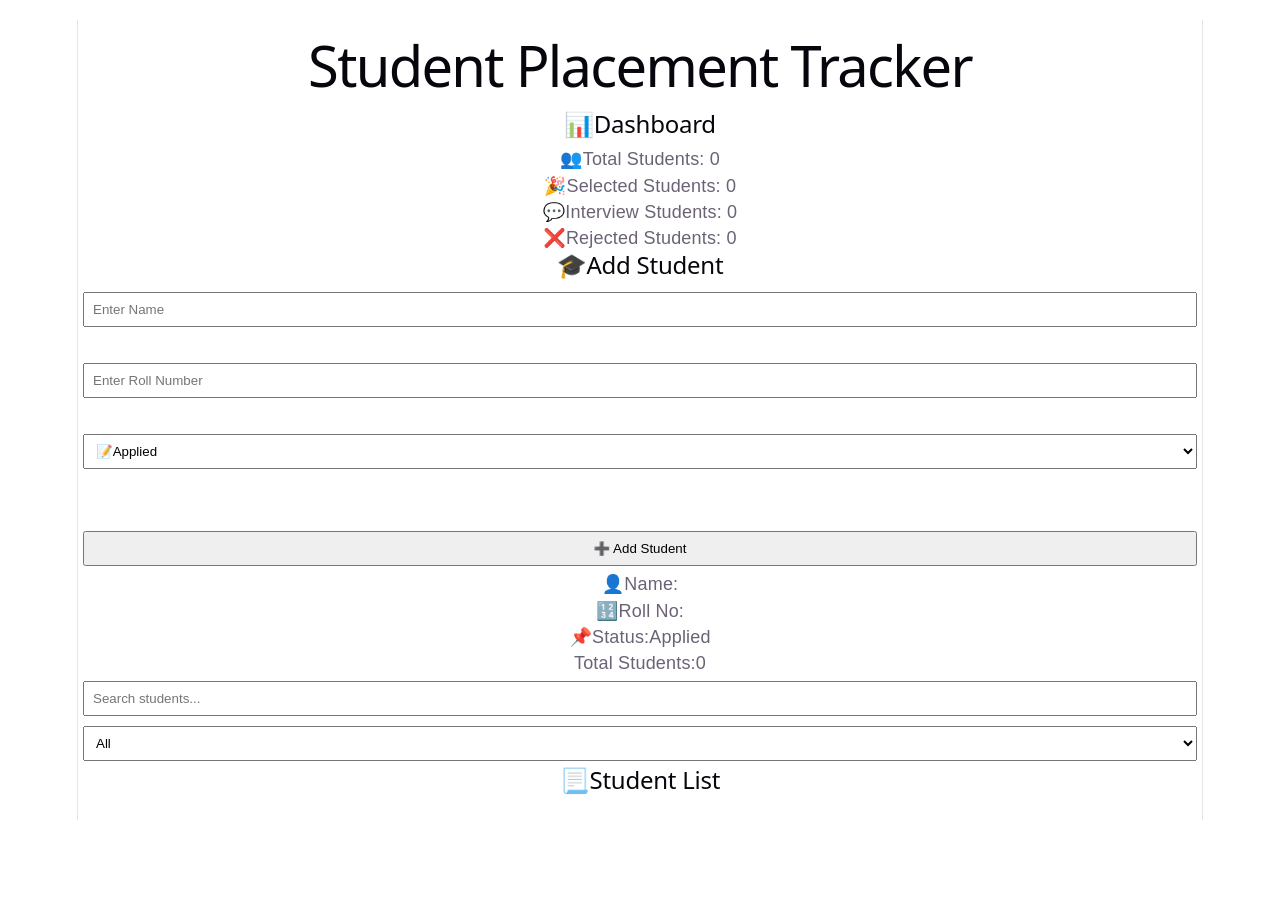
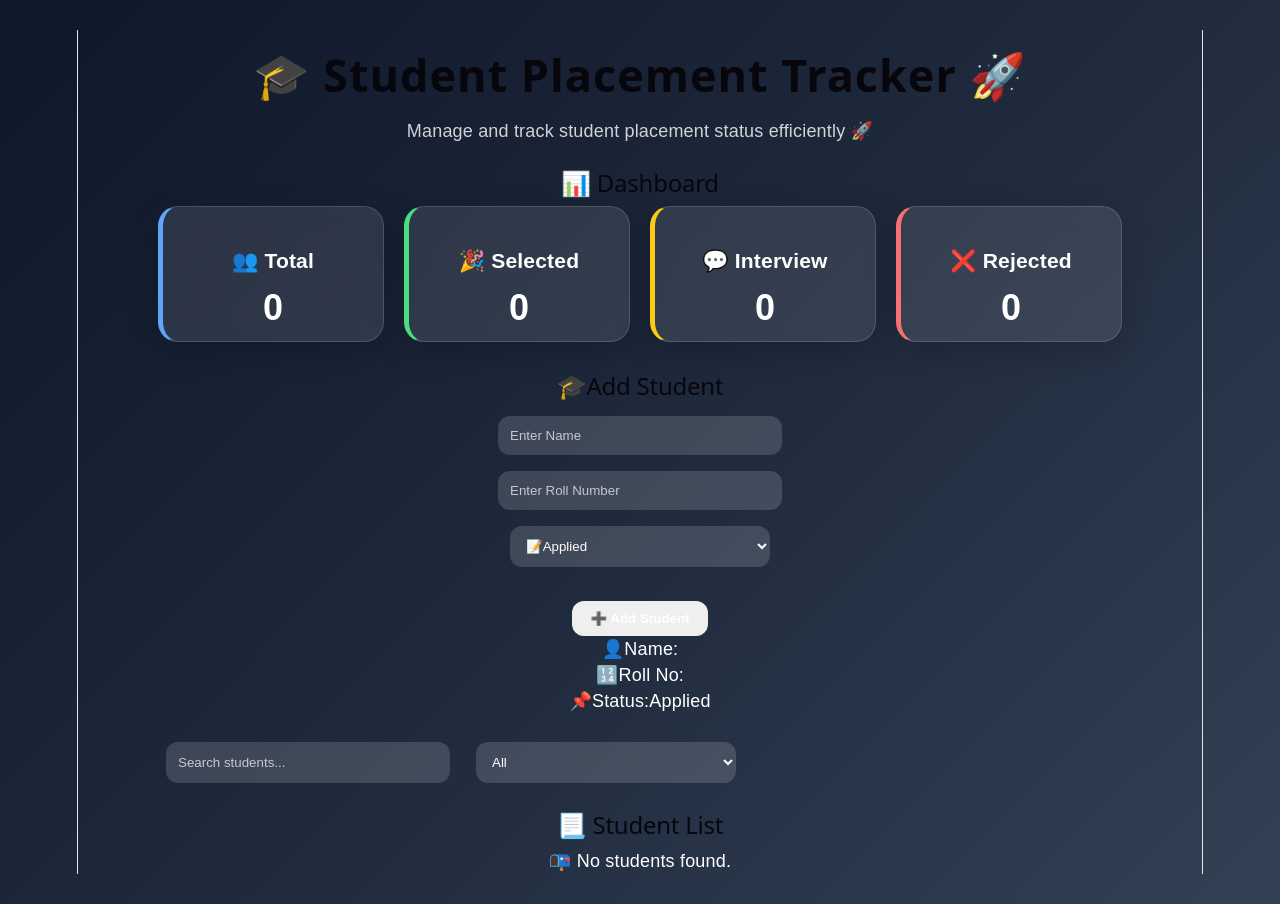
Before and after one commit to revathinilla43/student-placement-tracker, a React (Vite) app: page / in a window 1280 px wide. Before the commit the page ends 840 px from the top, so only its background shows below. Built offline with nearby package versions, Linux system fonts and the light colour scheme.

Commit message:
Final version

```diff
--- a/src/App.css
+++ b/src/App.css
@@ -1,19 +1,177 @@
 body {
-  font-family: Arial, sans-serif;
-  padding: 20px;
+  font-family: "Poppins", sans-serif;
+
+  background: linear-gradient(
+    135deg,
+    #0f172a,
+    #1e293b,
+    #334155
+  );
+
+  min-height: 100vh;
+
+  padding: 30px;
+
+  color: white;
+}
+h1 {
+  text-align: center;
+
+  font-size: 2.5rem;
+
+  font-weight: 800;
+
+  margin-bottom: 30px;
+
+  letter-spacing: 1px;
+}
+.dashboard-cards {
+  display: flex;
+
+  gap: 20px;
+
+  flex-wrap: wrap;
+
+  margin-bottom: 30px;
 }
 
-h1 {
-  text-align: center;
+.card {
+  flex: 1;
+
+  min-width: 180px;
+
+  padding: 20px;
+
+  border-radius: 20px;
+
+  background: rgba(255,255,255,0.1);
+
+  backdrop-filter: blur(12px);
+
+  border: 1px solid rgba(255,255,255,0.15);
+
+  box-shadow: 0 8px 32px rgba(0,0,0,0.2);
+
+  transition: all 0.3s ease;
 }
 
+.card:hover {
+  transform: translateY(-8px) scale(1.03);
+
+  box-shadow: 0 15px 40px rgba(0,0,0,0.3);
+}
+
+.card h3 {
+  font-weight: 600;
+}
+
+.card p {
+  font-size: 2rem;
+
+  font-weight: 800;
+}
+.card:nth-child(1) {
+  border-left: 5px solid #60a5fa;
+}
+
+.card:nth-child(2) {
+  border-left: 5px solid #4ade80;
+}
+
+.card:nth-child(3) {
+  border-left: 5px solid #facc15;
+}
+
+.card:nth-child(4) {
+  border-left: 5px solid #f87171;
+}
+.student-card {
+  background: rgba(255,255,255,0.08);
+
+  backdrop-filter: blur(10px);
+
+  border: 1px solid rgba(255,255,255,0.1);
+
+  border-radius: 18px;
+
+  padding: 18px;
+
+  margin: 15px 0;
+
+  transition: all 0.3s ease;
+}
+
+.student-card:hover {
+  transform: translateY(-5px);
+
+  background: rgba(255,255,255,0.12);
+}
 input,
-select,
-button {
-  padding: 8px;
-  margin: 5px;
+select {
+  width: 260px;
+
+  padding: 12px;
+
+  border-radius: 12px;
+
+  border: none;
+
+  outline: none;
+
+  background: rgba(255,255,255,0.15);
+
+  color: white;
+
+  margin: 8px;
+}
+
+input::placeholder {
+  color: rgba(255,255,255,0.7);
 }
 
 button {
+  padding: 10px 18px;
+
+  border: none;
+
+  border-radius: 12px;
+
+  color: white;
+
   cursor: pointer;
+
+  font-weight: 600;
+
+  transition: 0.3s;
 }
+
+.edit-btn {
+  background: #2563eb;
+}
+
+.edit-btn:hover {
+  transform: scale(1.05);
+}
+
+.delete-btn {
+  background: #ef4444;
+}
+
+.delete-btn:hover {
+  transform: scale(1.05);
+}
+.container {
+  max-width: 1200px;
+  margin: auto;
+}
+.toolbar{
+  display:flex;
+  gap:10px;
+  margin:20px 0;
+}
+.subtitle {
+  text-align: center;
+  opacity: 0.8;
+  margin-bottom: 25px;
+  font-size: 1rem;
+}
--- a/src/App.jsx
+++ b/src/App.jsx
@@ -17,8 +17,11 @@ function App(){
   const [editIndex, setEditIndex] = useState(null);
   const[filterStatus,setFilterStatus]=useState("All");
   return(
-    <>
-      <h1>Student Placement Tracker</h1>
+    <div className="container">
+      <h1>🎓 Student Placement Tracker 🚀</h1>
+      <p className="subtitle">
+  Manage and track student placement status efficiently 🚀
+</p>
       <Dashboard  students={students}/>
       <StudentForm
         students={students}
@@ -26,8 +29,7 @@ function App(){
         editIndex={editIndex}
         setEditIndex={setEditIndex}
       />
-      <p>Total Students:{students.length}</p>
-
+      <div className='toolbar'>
       <input
         type="text"
         placeholder="Search students..."
@@ -44,6 +46,7 @@ function App(){
   <option value="Rejected">Rejected</option>
   <option value="Applied">Applied</option>
 </select>
+</div>
       <StudentList students={students}
                    setStudents={setStudents}
                    search={search}
@@ -51,7 +54,7 @@ function App(){
                     filterStatus={filterStatus}
                    setEditIndex={setEditIndex}/>
 
-    </>
+    </div>
   );
 }
 export default App;
--- a/src/components/Dashboard.jsx
+++ b/src/components/Dashboard.jsx
@@ -1,27 +1,45 @@
+function Dashboard({ students }) {
+  const selectedCount = students.filter(
+    (student) => student.status === "Selected"
+  ).length;
 
-function Dashboard({students}){
-    const selectedCount=students.filter(
-        (student)=>student.status==="Selected"
-    ).length;
+  const interviewCount = students.filter(
+    (student) => student.status === "Interview"
+  ).length;
 
-    const interviewCount=students.filter(
-        (student)=>student.status === "Interview"
-    ).length;
+  const rejectedCount = students.filter(
+    (student) => student.status === "Rejected"
+  ).length;
 
-    const rejectedCount=students.filter(
-        (student)=>student.status === "Rejected"
-    ).length;
+  return (
+    <>
+      <h2>📊 Dashboard</h2>
 
-    return(
-    <>
-    <h2>📊Dashboard</h2>
+      <div className="dashboard-cards">
 
-    <p>👥Total Students: {students.length}</p>
-    <p>🎉Selected Students: {selectedCount}</p>
-    <p>💬Interview Students: {interviewCount}</p>
-    <p>❌Rejected Students: {rejectedCount}</p>
+        <div className="card">
+          <h3>👥 Total</h3>
+          <p>{students.length}</p>
+        </div>
+
+        <div className="card">
+          <h3>🎉 Selected</h3>
+          <p>{selectedCount}</p>
+        </div>
+
+        <div className="card">
+          <h3>💬 Interview</h3>
+          <p>{interviewCount}</p>
+        </div>
+
+        <div className="card">
+          <h3>❌ Rejected</h3>
+          <p>{rejectedCount}</p>
+        </div>
+
+      </div>
     </>
-    );
+  );
+}
 
-}
 export default Dashboard;
--- a/src/components/StudentList.jsx
+++ b/src/components/StudentList.jsx
@@ -19,26 +19,37 @@ function StudentList({students,setStudents,search,filterStatus,setEditIndex}){
 });
 
     return (
-    <>
-    <h2>📃Student List</h2>
-    {filteredStudents.map((student,index)=>(
+  <>
+    <h2>📃 Student List</h2>
 
-    <div key={index}>
-        <p>
-        {student.name}-{student.rollNo}-{student.status}
-    </p>
+    {filteredStudents.length === 0 ? (
+      <p>📭 No students found.</p>
+    ) : (
+      filteredStudents.map((student, index) => (
+        <div className="student-card" key={index}>
+          <p><strong>👤 Name:</strong> {student.name}</p>
 
-    <button onClick={() => setEditIndex(index)}>
-  Edit
-</button>
+          <p><strong>🆔 Roll No:</strong> {student.rollNo}</p>
 
-<button onClick={() => deleteStudent(index)}>
-  Delete
-</button>
-    </div>
-    ))}
-    </>
-    );
+          <p><strong>📌 Status:</strong> {student.status}</p>
 
+          <button
+            className="edit-btn"
+            onClick={() => setEditIndex(index)}
+          >
+            ✏️ Edit
+          </button>
+
+          <button
+            className="delete-btn"
+            onClick={() => deleteStudent(index)}
+          >
+            🗑️ Delete
+          </button>
+        </div>
+      ))
+    )}
+  </>
+);
 }
 export default StudentList;
```
